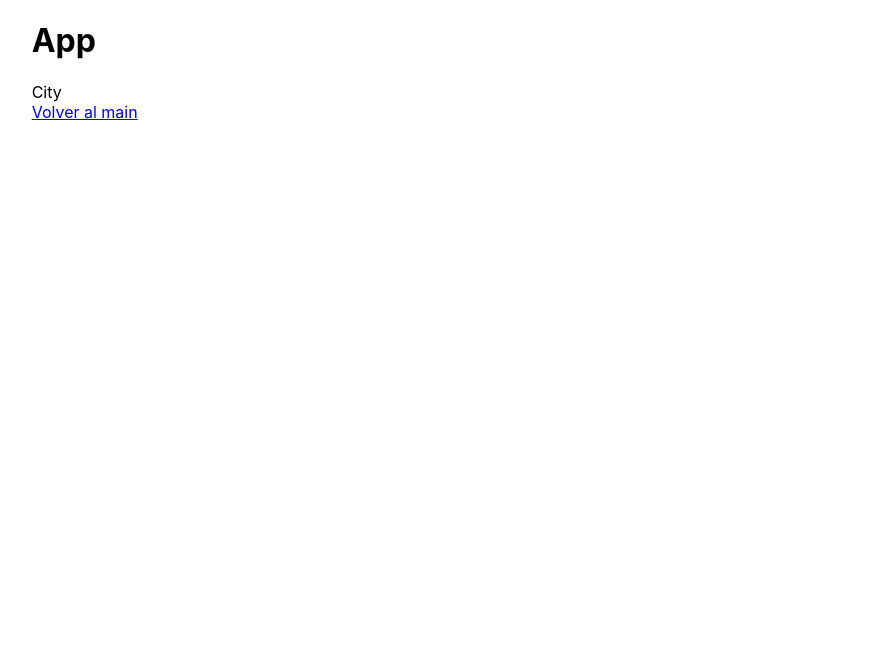
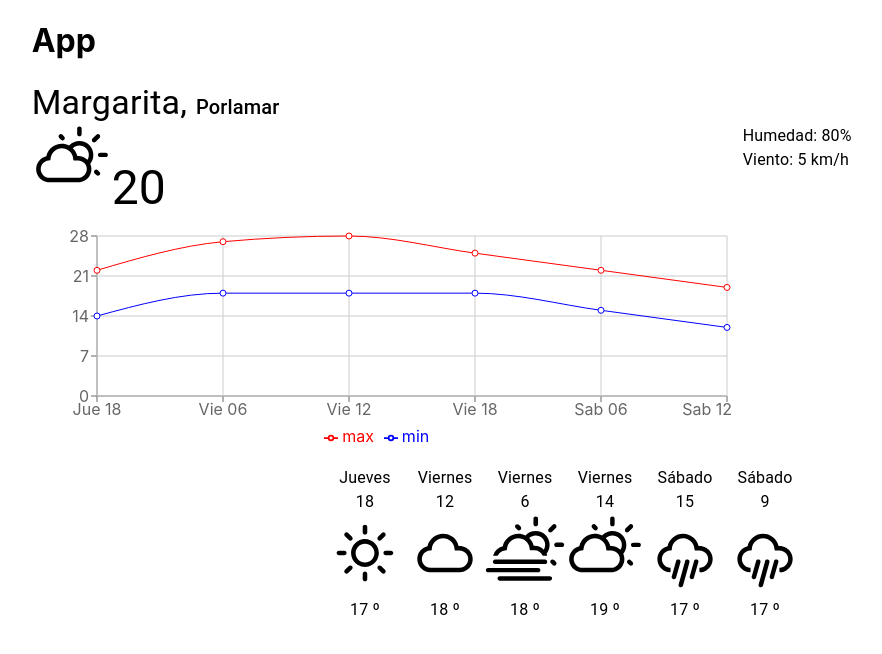
Before and after one commit to Leomiguel19/weather-app, a React (Create React App) app: page /city in a window 1280 px wide. Shown: the top 654 px of the page, without its empty margins (75-957 px from the left). Built offline with nearby package versions, Linux system fonts and the light colour scheme.

Commit message:
City page created

```diff
--- a/src/pages/CityPage.jsx
+++ b/src/pages/CityPage.jsx
@@ -1,14 +1,88 @@
 import React from 'react'
 import {Link} from 'react-router-dom'
+import Grid from '@material-ui/core/Grid'
 
-const CityPage = props => {
+import CityInfo from './../components/CityInfo'
+import Forecast from './../components/Forecast'
+import ForecastChart from './../components/ForecastChart'
+import Weather from './../components/Weather'
+import WeatherDetails from './../components/WeatherDetails'
+
+const dataExample = [
+    {
+        "dayHour": "Jue 18",
+        "min": 14,
+        "max": 22,
+    },
+    {
+        "dayHour": "Vie 06",
+        "min": 18,
+        "max": 27,
+    },
+    {
+        "dayHour": "Vie 12",
+        "min": 18,
+        "max": 28,
+    },
+    {
+        "dayHour": "Vie 18",
+        "min": 18,
+        "max": 25,
+    },
+    {
+        "dayHour": "Sab 06",
+        "min": 15,
+        "max": 22,
+    },
+    {
+        "dayHour": "Sab 12",
+        "min": 12,
+        "max": 19,
+    }
+]
+
+const forecastItemListExample = [
+    { hour: 18, state:"sunny", temperature:17, weekDay:"Jueves" },
+    { hour: 12, state:"cloud", temperature:18, weekDay:"Viernes"},
+    { hour: 6, state:"fog", temperature:18, weekDay:"Viernes"},
+    { hour: 14, state:"cloudy", temperature:19, weekDay:"Viernes"},
+    { hour: 15, state:"rain", temperature:17, weekDay:"Sábado"},
+    { hour: 9, state:"rain", temperature:17, weekDay:"Sábado"},
+]
+
+const CityPage = () => {
+    const city = "Margarita"
+    const country = "Porlamar"
+    const state = "cloudy"
+    const temperature = 20
+    const humidity = 80
+    const wind = 5
+    const data = dataExample
+    const forecastItemList = forecastItemListExample
+
     return (
-        <div>
-            City
-            <div>
-                <Link to="/main">Volver al main</Link>
-            </div>
-        </div>
+        <Grid container
+            justify="center"
+            direction="column"
+        >
+            <Grid item xs={12}>
+                <CityInfo city={city} country={country} />
+            </Grid>
+            <Grid container item xs={12}>
+                <Grid item xs={8}>
+                    <Weather state={state} temperature={temperature}/>
+                </Grid>
+                <Grid item xs={4}>
+                    <WeatherDetails humidity={humidity} wind={wind}/>
+                </Grid>
+            </Grid>
+            <Grid item>
+                <ForecastChart data={data}/>
+            </Grid>
+            <Grid item>
+                <Forecast forecastItemList={forecastItemList}/>
+            </Grid>
+        </Grid>
     )
 }
 
```
